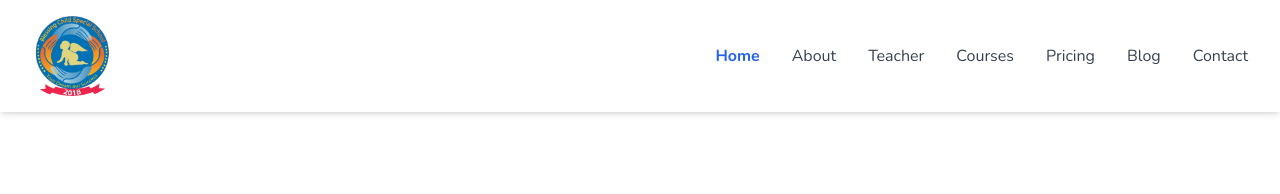
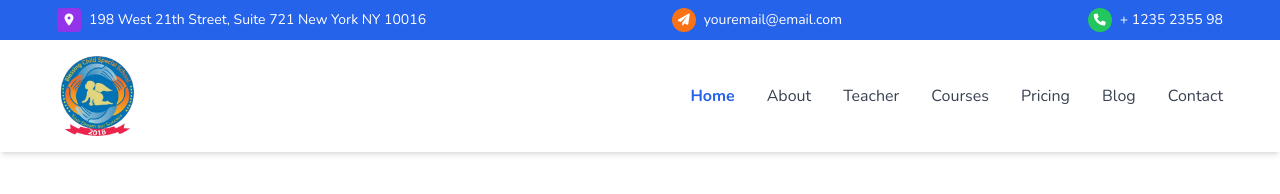
Before and after one commit to sazedul/blessing-child, a website: page sami/index.html in a window 1280 px wide. Drawn offline with nearby package versions, Linux system fonts and the light colour scheme.

Commit message:
add top header

```diff
--- a/sami/index.html
+++ b/sami/index.html
@@ -13,8 +13,39 @@
 
 <body class="font-nunito">
 
+    <!-- Top Contact Bar -->
+  <div class="bg-blue-600 text-white py-2">
+    <div class="holder">
+      <div class="flex flex-col md:flex-row justify-between items-center text-sm">
+        <!-- Address -->
+        <div class="flex items-center mb-2 md:mb-0">
+          <div class="w-6 h-6 bg-purple-600 rounded flex items-center justify-center mr-2">
+            <i class="fas fa-map-marker-alt text-white text-xs"></i>
+          </div>
+          <span>198 West 21th Street, Suite 721 New York NY 10016</span>
+        </div>
+
+        <!-- Email -->
+        <div class="flex items-center mb-2 md:mb-0">
+          <div class="w-6 h-6 bg-orange-500 rounded-full flex items-center justify-center mr-2">
+            <i class="fas fa-paper-plane text-white text-xs"></i>
+          </div>
+          <span>youremail@email.com</span>
+        </div>
+
+        <!-- Phone -->
+        <div class="flex items-center">
+          <div class="w-6 h-6 bg-green-500 rounded-full flex items-center justify-center mr-2">
+            <i class="fas fa-phone text-white text-xs"></i>
+          </div>
+          <span>+ 1235 2355 98</span>
+        </div>
+      </div>
+    </div>
+  </div>
+
   <!-- Main Navigation Header -->
-  <header class="bg-black md:bg-white shadow-md fixed w-full top-0 z-40">
+  <header class="bg-black md:bg-white shadow-md">
     <div class="holder">
       <div class="flex justify-between items-center py-2 md:py-4">
         <!-- Logo -->
--- a/src/input.css
+++ b/src/input.css
@@ -8,7 +8,7 @@ body {
 }
 
 .holder {
-  @apply max-w-[1512px] mx-auto px-6 lg:px-8;
+  @apply max-w-[1230px] mx-auto px-6 lg:px-8;
 }
 
 /* Custom component styles */
```
Also changed, not shown: dist/output.css.
